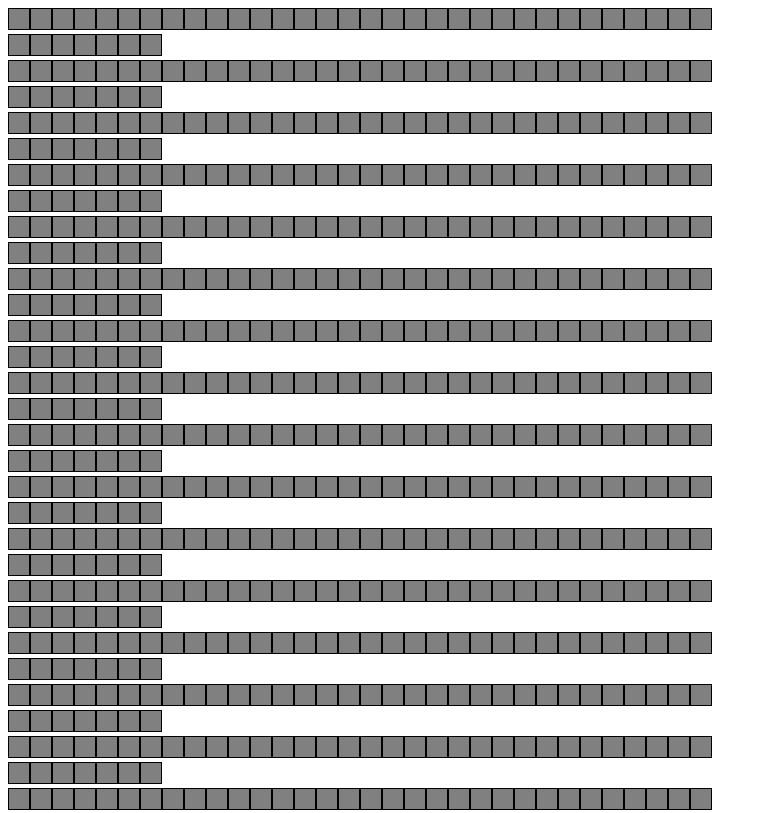
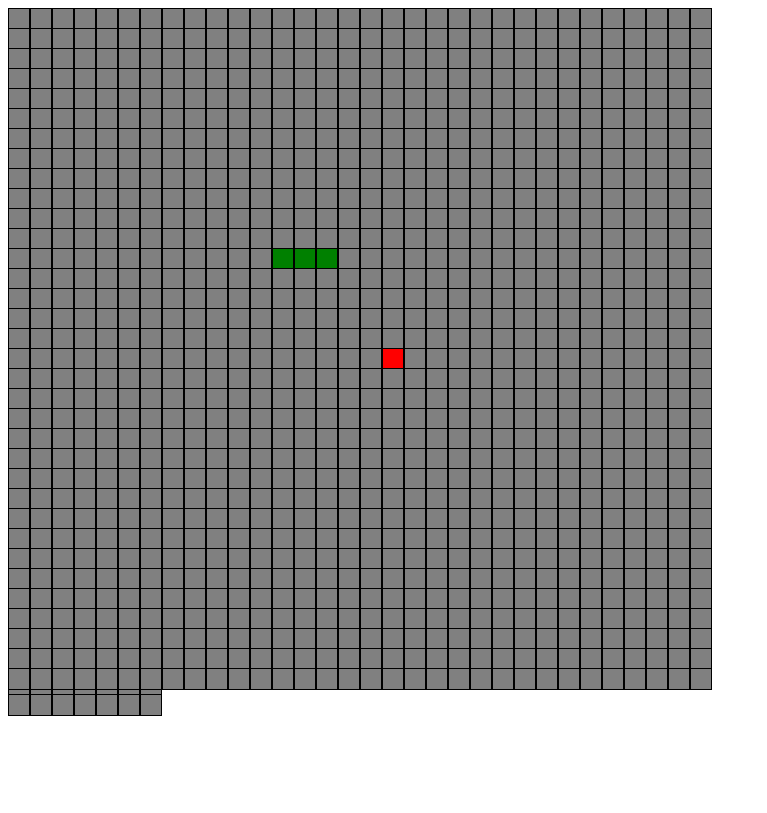
Before and after one commit to CHICU22/snake-game, a plain HTML site: page index.html in a window 1280 px wide. Shown: the top 813 px of the page, without its empty margins (0-767 px from the left). Drawn offline with Linux system fonts and the light colour scheme.

Commit message:
Adicionados comentários ao código

```diff
--- a/index.css
+++ b/index.css
@@ -1,3 +1,7 @@
+.row{
+  height: 20px;
+}
+
 .tabela {
   display: flex;
   margin: 0;
@@ -13,11 +17,6 @@
   height: 90vmin;
 }
 
-.cobra{
-  background-color: red;
-  border: 2px;
-}
-
 .gridItem{
   width: 20px;
   height: 20px;
@@ -26,4 +25,12 @@
   display: inline-block;
 }
 
+.cobra{
+  background-color: green;
+}
+
+.comida{
+  background-color: red;
+}
+
 /*# sourceMappingURL=index.css.map */
--- a/index.js
+++ b/index.js
@@ -18,6 +18,8 @@ function main(tempoAtual){
 
 /*window.requestAnimationFrame(main);*/
 
+
+//Grid
 var rows = 34;
 var columns = 39;
 
@@ -37,11 +39,15 @@ for (let rowNumber = 0; rowNumber<rows; rowNumber++){
     }
 };
 
-const corpoCobra = [
-    { x: 12, y: 12}
+
+//Corpo Cobra
+let corpoCobra = [
+    { x: 12, y: 12},
+    { x: 12, y: 13},
+    { x: 12, y: 14}
 ]
 
-function drawSnake(){
+function desenharCobra(){
     corpoCobra.forEach(segmento => {
         const elementoCobra = document.getElementById(`${segmento.x}-${segmento.y}`);
         console.log(elementoCobra);
@@ -49,4 +55,13 @@ function drawSnake(){
     })
 }
 
-drawSnake();
+desenharCobra();
+
+let comida = {x: 17, y: 17};
+
+function desenharComida(){
+        const elementoComida = document.getElementById(`${comida.x}-${comida.y}`);
+        elementoComida.classList.add('comida');
+}
+
+desenharComida();
```
